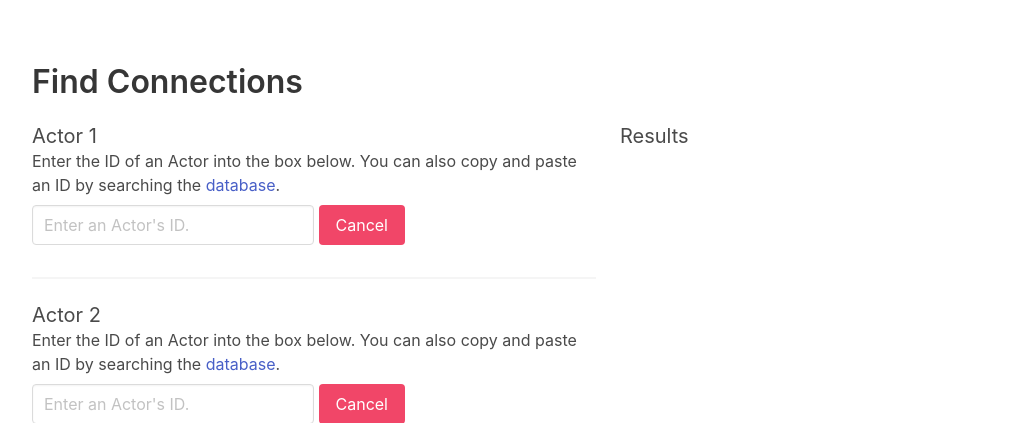
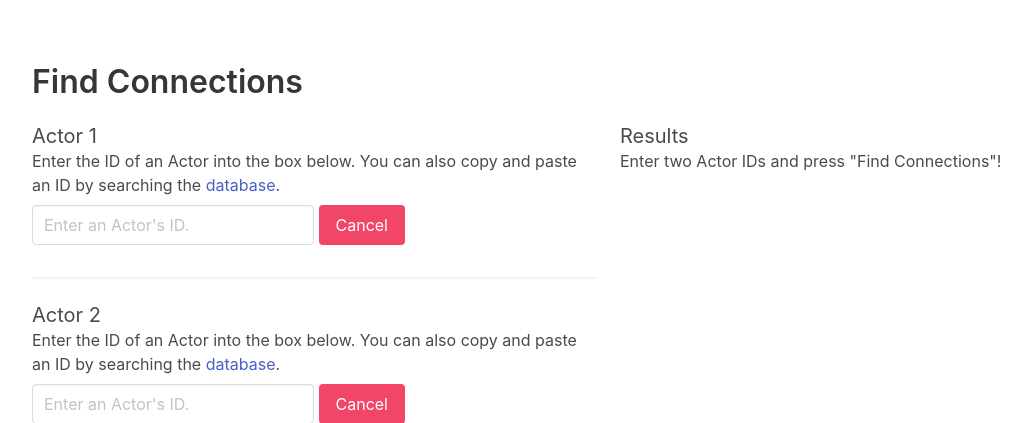
Before and after one commit to zack256/bacon, a Flask app: page /db/bacon in a window 1280 px wide. Shown: the top 423 px of the page, without its empty margins (32-1063 px from the left). Run offline with Flask 2, Linux system fonts and the light colour scheme; parts of the project's set-up code (start-up, migrations or seed data) failed here and were passed over; some libraries are stand-ins or nearby versions.

Commit message:
display degrees.

```diff
--- a/templates/bacon.html
+++ b/templates/bacon.html
@@ -21,13 +21,17 @@
     <div class = "column">
         <h5 class = "subtitle is-5">Results</h5>
         <div class = "content">
-            {% if case == 1 %}{# Invalid actor(s). Case 0 is skipped because nothing is displayed. #}
+            {% if case == 0 %}{# Case 0 : no actors specified #}
+            <p>Enter two Actor IDs and press "Find Connections"!</p>
+            {% elif case == 1 %}{# Invalid actor(s). Case 0 is skipped because nothing is displayed. #}
             <p>One or both of the IDs entered had no matches in the database.</p>
             {% elif case == 2 %}{# Same actors. #}
             <p><a href = "/db/actors/{{ path_list[0].id }}/">{{ path_list[0].name }}</a> has a degree of 0 with <a href = "/db/actors/{{ path_list[0].id }}/">{{ path_list[0].name }}</a>!</p>
             {% elif case == 4 %}{# No connection found. #}
             <p>There was no connection found in the database between <a href = "/db/actors/{{ path_list[0].id }}/">{{ path_list[0].name }}</a> and <a href = "/db/actors/{{ path_list[1].id }}/">{{ path_list[1].name }}</a>.</p>
             {% else %}{# Case 3 : Successful connection found. #}
+            {% set degrees = ((path_list|length - 1) / 2) | int %}
+            <p><a href = "/db/actors/{{ path_dict[path_list[0]].id }}/">{{ path_dict[path_list[0]].name }}</a> has a degree of {{ degrees }} with <a href = "/db/actors/{{ path_dict[path_list[-1]].id }}/">{{ path_dict[path_list[-1]].name }}</a>!</p>
             <ul>
             {% for idx in range(path_list|length) %}
             {% set node_id = path_list[idx] %}
```
